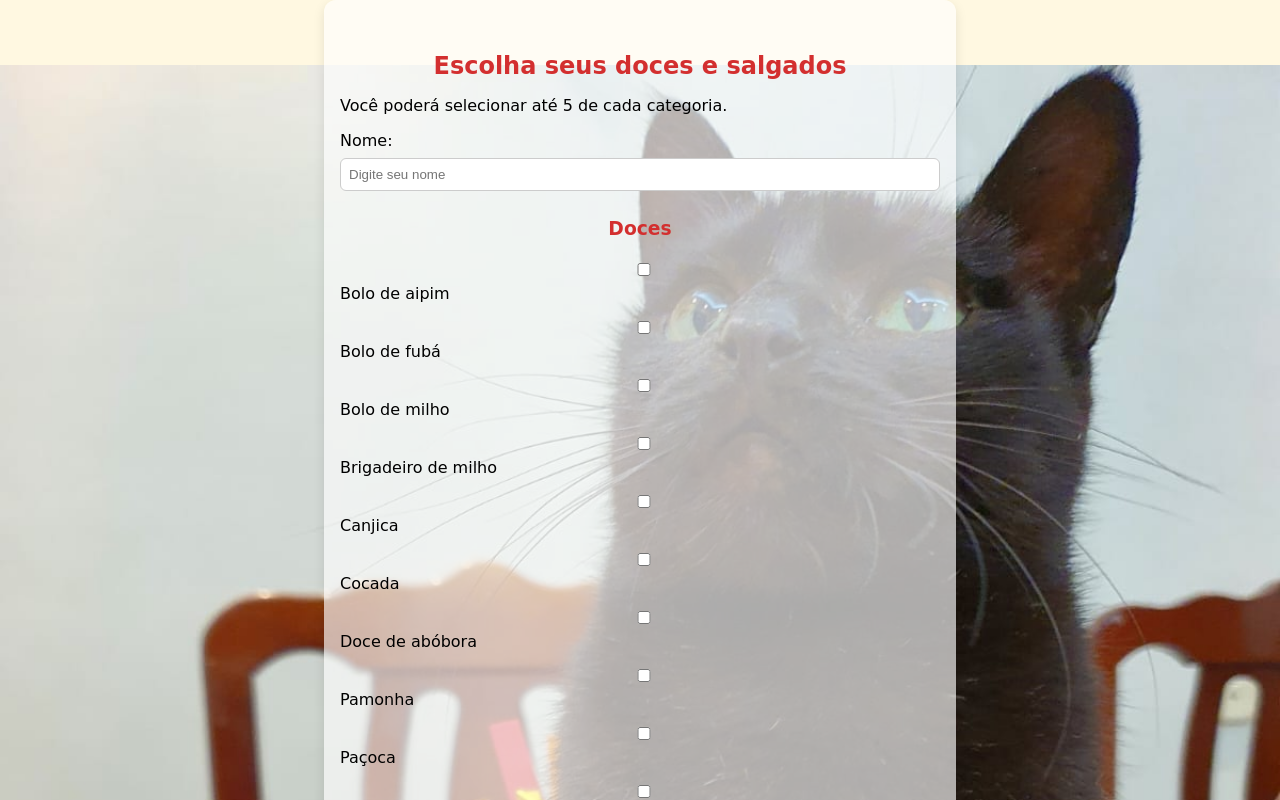
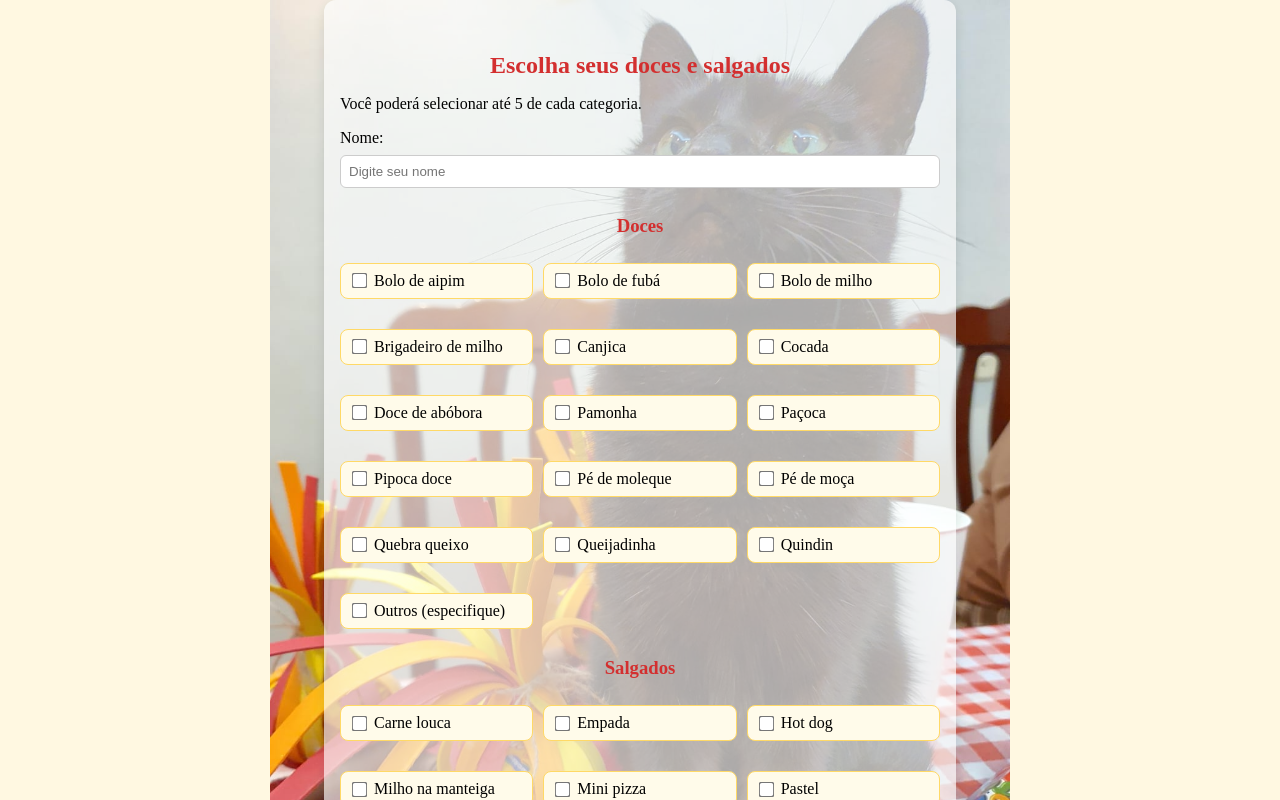
Before and after one commit to FelipeNatsumi/festa_junina, a React (Create React App) app: page /comidas in a window 1280 px wide. Shown: the top 800 px of the page. Built offline with nearby package versions, Linux system fonts and the light colour scheme.

Commit message:
change font style

```diff
--- a/src/App.css
+++ b/src/App.css
@@ -3,7 +3,7 @@ body {
   margin: 0;
   padding: 0;
   background-color: #fff8e1;
-  font-family: 'Comic Sans MS', cursive, sans-serif;
+  font-family: 'Fredoka', cursive;
 }
 
 h1, h2, h3 {
@@ -62,3 +62,34 @@ label {
     width: 100%;
   }
 }
+
+/* Estilo para os grupos de opções de comida */
+.opcoes-lista {
+  display: grid;
+  grid-template-columns: repeat(auto-fit, minmax(180px, 1fr));
+  gap: 10px;
+  margin-bottom: 1rem;
+}
+
+/* Estilo para cada item (doce ou salgado) */
+.opcao-item {
+  display: flex;
+  align-items: center;
+  gap: 8px;
+  background-color: #fffbea;
+  border: 1px solid #ffd966;
+  padding: 8px 12px;
+  border-radius: 8px;
+  cursor: pointer;
+  transition: background 0.2s;
+}
+
+.opcao-item:hover {
+  background-color: #fff3c2;
+}
+
+.opcao-item input[type="checkbox"] {
+  width: auto;
+  transform: scale(1.2);
+  margin: 0;
+}
--- a/src/pages/EscolhaComidas.jsx
+++ b/src/pages/EscolhaComidas.jsx
@@ -95,16 +95,18 @@ function EscolhaComidas() {
       </label>
 
       <h3>Doces</h3>
+        <div className="opcoes-lista">
         {doces.map((doce) => (
-        <label key={doce}>
+            <label key={doce} className="opcao-item">
             <input
                 type="checkbox"
                 checked={selecionadosDoces.includes(doce)}
                 onChange={() => handleSelecao(doce, 'doce')}
             />
-          {doce}
+            <span>{doce}</span>
             </label>
         ))}
+        </div>
       {selecionadosDoces.includes('Outros (especifique)') && (
         <input
           type="text"
@@ -115,16 +117,18 @@ function EscolhaComidas() {
       )}
 
       <h3>Salgados</h3>
+        <div className="opcoes-lista">
         {salgados.map((salgado) => (
-        <label key={salgado}>
+            <label key={salgado} className="opcao-item">
             <input
                 type="checkbox"
                 checked={selecionadosSalgados.includes(salgado)}
                 onChange={() => handleSelecao(salgado, 'salgado')}
             />
-          {salgado}
+            <span>{salgado}</span>
             </label>
         ))}
+        </div>
       {selecionadosSalgados.includes('Outros (especifique)') && (
         <input
           type="text"
```
Lines whose indentation alone changed are shown as unchanged.
